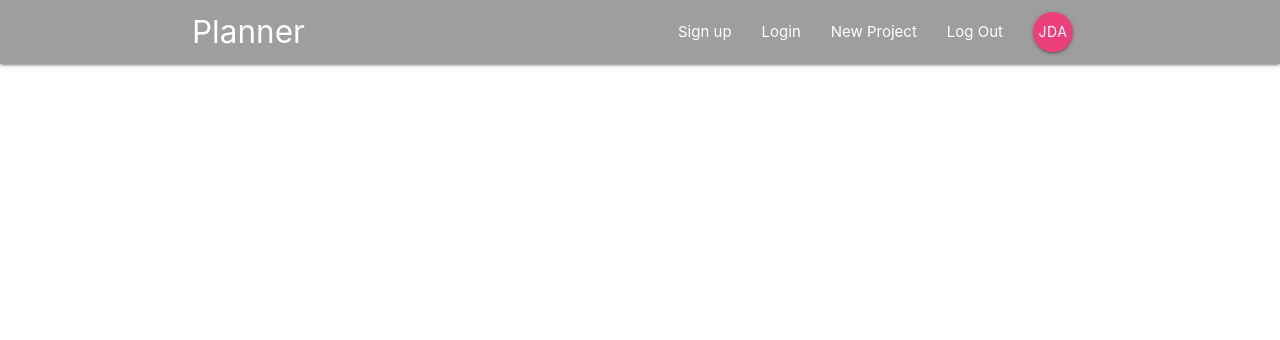
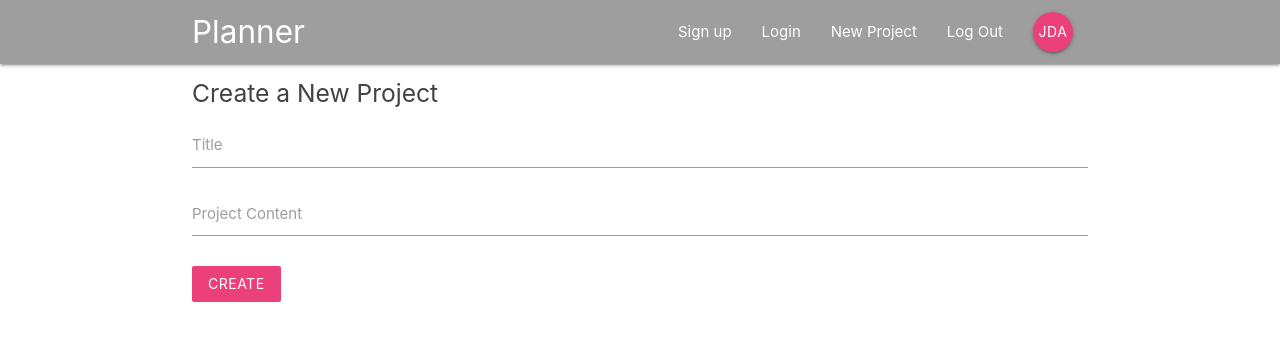
Before and after one commit to jallend1/basic_planner, a React (Create React App) app: page /create in a window 1280 px wide. Shown: the top 340 px of the page. Built offline with nearby package versions, Linux system fonts and the light colour scheme.

Commit message:
Completes basic CreateProject component

```diff
--- a/src/App.js
+++ b/src/App.js
@@ -4,6 +4,7 @@
 import NavBar from './components/layout/Navbar';
 import Dashboard from './components/dashboard/Dashboard'
 import ProjectDetails from './components/projects/ProjectDetails';
+import CreateProject from './components/projects/CreateProject';
 import SignIn from './components/auth/SignIn';
 import SignUp from './components/auth/SignUp';
 
@@ -14,9 +15,10 @@
         <NavBar />
         <Switch>
           <Route exact path='/' component={Dashboard} />
+          <Route path='/create' component={CreateProject} />
+          <Route path='/project/:id' component={ProjectDetails} />
           <Route path='/signin' component={SignIn} />
           <Route path='/signup' component={SignUp} />
-          <Route path='/project/:id' component={ProjectDetails} />
         </Switch>
       </div>
     </BrowserRouter>
--- a/src/components/projects/CreateProject.js
+++ b/src/components/projects/CreateProject.js
@@ -0,0 +1,41 @@
+import React, { Component } from 'react'
+
+export class CreateProject extends Component {
+    state= {
+        title: '',
+        content: ''
+    }
+
+    handleChange = e => {
+        this.setState({
+            [e.target.id]: e.target.value
+        });
+    }
+    handleSubmit = e => {
+        e.preventDefault();
+        console.log(this.state)
+    }
+
+    render() {
+        return (
+            <div className="container">
+                <form onSubmit={this.handleSubmit} className="white">
+                    <h5 className="grey-text text-darken-3">Create a New Project</h5>
+                    <div className="input-field">
+                        <label htmlFor="title">Title</label>
+                        <input type="text" id="title" onChange={this.handleChange}/>
+                    </div>
+                    <div className="input-field">
+                        <label htmlFor="content">Project Content</label>
+                        <textarea id="content" className="materialize-textarea" onChange={this.handleChange}></textarea>
+                    </div>
+                    <div className="input-field">
+                        <button className="btn pink lighten-1 z-depth-0">Create</button>
+                    </div>
+                </form>
+            </div>
+        )
+    }
+}
+
+export default CreateProject;
```
Also changed, not shown: 1 other file (tests, documents, lock files or other folders).
